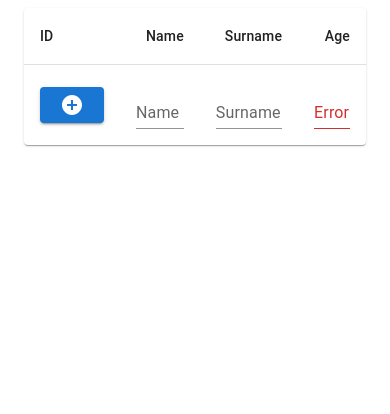
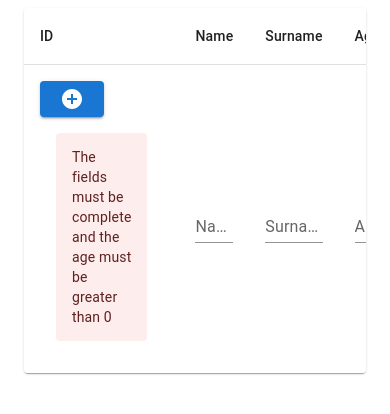
Before and after one commit to nicokuki96/todo-list, a React app: page / in a window 390 px wide. Both pictures are taken after a click on the button 72 px from the left and 105 px from the top of the page. Shown: the top 414 px of the page. Built offline with nearby package versions, Linux system fonts and the light colour scheme.

Commit message:
validation

```diff
--- a/src/App.css
+++ b/src/App.css
@@ -36,3 +36,19 @@
     transform: rotate(360deg);
   }
 }
+.btnConfig {
+  width: 128px;
+}
+
+@media (max-width: 600px) {
+  .css-1d6rb0y-MuiPaper-root-MuiAlert-root {
+    font-size: 12px !important;
+    padding: 0px 5px !important;
+    margin-left: 0 !important;
+    width: 92px;
+  }
+  .MuiAlert-icon.css-1ytlwq5-MuiAlert-icon{
+    display: none;
+  }
+
+}
--- a/src/components/TableUI.jsx
+++ b/src/components/TableUI.jsx
@@ -13,6 +13,7 @@ import Button from "@mui/material/Button";
 import uuid from "react-uuid";
 import DeleteIcon from "@mui/icons-material/Delete";
 import EditIcon from "@mui/icons-material/Edit";
+import Alert from "@mui/material/Alert";
 
 const TableUI = () => {
   const [name, setName] = useState("");
@@ -24,7 +25,9 @@ const TableUI = () => {
   const [showError, setShowError] = useState(false);
 
   const addRow = () => {
-    if (age > 0) {
+    if (age < 0 || !age || !name || !surname) {
+      setShowError(true);
+    } else {
       const newUser = {
         key: uuid(),
         name: name,
@@ -36,8 +39,6 @@ const TableUI = () => {
       setSurname("");
       setAge("");
       setShowError(false);
-    } else {
-      setShowError(true);
     }
   };
 
@@ -59,7 +60,9 @@ const TableUI = () => {
   };
 
   const saveRow = () => {
-    if (age > 0) {
+    if (age < 0 || !age || !name || !surname) {
+      setShowError(true);
+    } else {
       const update = users.map((item) => {
         if (item.key === userSeleccionado) {
           return { key: item.key, name, surname, age };
@@ -74,8 +77,6 @@ const TableUI = () => {
       setSurname("");
       setAge("");
       setShowError(false);
-    } else {
-      setShowError(true);
     }
   };
 
@@ -112,12 +113,18 @@ const TableUI = () => {
                       <AddCircleOutlinedIcon />
                     </Button>
                   )}
+                  {showError && (
+                    <Alert severity="error" sx={{ m: 2 }}>
+                      The fields must be complete and the age must be greater
+                      than 0
+                    </Alert>
+                  )}
                 </TableCell>
                 <TableCell align="right">
                   <TextField
                     onChange={(e) => setName(e.target.value)}
                     id="name"
-                    label="Name"
+                    label={"Name"}
                     variant="standard"
                     value={name}
                   />
@@ -127,17 +134,16 @@ const TableUI = () => {
                     onChange={(e) => setSurname(e.target.value)}
                     value={surname}
                     id="surname"
-                    label="Surname"
+                    label={"Surname"}
                     variant="standard"
                   />
                 </TableCell>
                 <TableCell align="right">
                   <TextField
-                    error={showError}
                     onChange={(e) => setAge(e.target.value)}
                     value={age}
                     id="age"
-                    label={showError ? "Error" : "Age"}
+                    label={"Age"}
                     variant="standard"
                     type="number"
                   />
@@ -149,6 +155,7 @@ const TableUI = () => {
                   <TableCell>{item.name}</TableCell>
                   <TableCell>{item.surname}</TableCell>
                   <TableCell>{item.age}</TableCell>
+                  <TableCell className="btnConfig">
                     <Button
                       id="btnDelete"
                       onClick={() => deleteRow(item.key)}
@@ -163,6 +170,7 @@ const TableUI = () => {
                     >
                       <EditIcon />
                     </Button>
+                  </TableCell>
                 </TableRow>
               ))}
             </TableBody>
```
Lines whose indentation alone changed are shown as unchanged.
